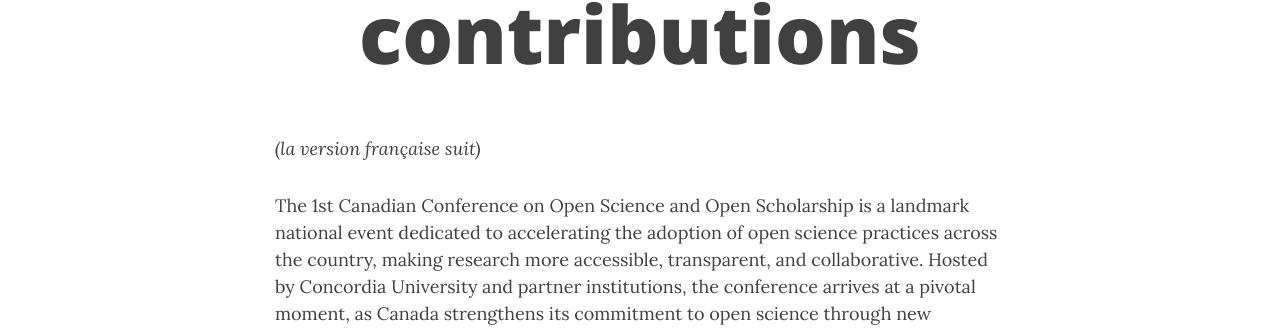
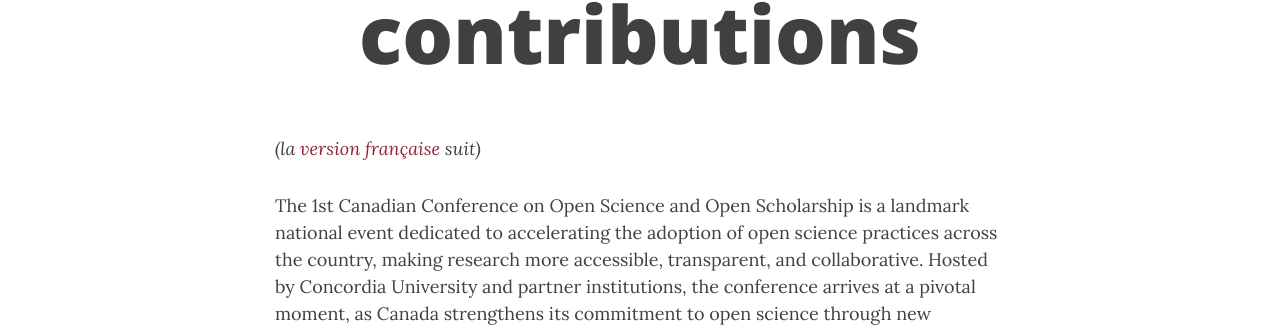
Before and after one commit to oscanada/oscanada.github.io, a Jekyll site: the page built from call_for_contributions.md, in a window 1280 px wide and 900 px high. Shown: the part 229-560 px from the top of the window. Built offline with Jekyll 4.4.1, drawn with Linux system fonts in a browser that asks for light colours; nearby versions of some CDN libraries; comment, search, counter and statistics services are not loaded; some of the changed lines change nothing that is shown; some of the changed text lies outside the part shown.

Commit message:
Update call_for_contributions.md

```diff
--- a/call_for_contributions.md
+++ b/call_for_contributions.md
@@ -2,7 +2,7 @@
 layout: page
 title: Call for contributions
 ---
-*(la version française suit)*
+*(la [version française](#FR-version) suit)*
 
 The 1st Canadian Conference on Open Science and Open Scholarship is a landmark national event dedicated to accelerating the adoption of open science practices across the country, making research more accessible, transparent, and collaborative. Hosted by Concordia University and partner institutions, the conference arrives at a pivotal moment, as Canada strengthens its commitment to open science through new mandates, platforms, and services. Taking place in Montreal on October 9-10, 2025, the event will convene 150–200 participants from government, academia, and research organizations. Together, they will develop practical guidelines and forge partnerships to transform the way research is conducted and shared nationwide. Participants will engage in hands-on work to map the current open-science landscape in Canada, and outline future directions. The program will include keynote and invited talks, panel discussions, working groups, and ample opportunities for networking and for participants to share their work. Join us as a speaker! We welcome submissions for posters, booths, and lightning talks that showcase your work in advancing open science.
 
@@ -12,6 +12,8 @@ The 1st Canadian Conference on Open Science and Open Scholarship is a landmark n
 - **Notification of decision**: No later than July 30, 2025
 - **Submission of revised abstract for the conference website**: August 15, 2025
 - **Conference dates**: October 9–10, 2025
+
+---
 
 ## Prompts for contributors
 
@@ -23,6 +25,8 @@ The 1st Canadian Conference on Open Science and Open Scholarship is a landmark n
 - Are you a **university administrator** leading the implementations of  open science and open scholarship policies? Present your institutional initiatives and spark meaningful dialogue with peers!
 - Are you part of a **not-for-profit organization** advocating for open research?? Raise awareness of your mission and build new partnerships!
 - Are you an **artist or creator** inspired by the principles of open science and open scholarship? Show us how your work intersects with and contributes to the open movement!
+
+---
 
 ## Call for posters, booths, and lightning talks
 
@@ -42,11 +46,18 @@ We welcome submissions from organizations, researchers, and professionals at all
 
 **Click here to access the submission form**
 
+---
+
 ## Student, trainee, and early career researcher travel grants
 
 If you are a student, trainee, or early career researcher interested in presenting at the conference but facing funding barriers, you may be eligible for support through our travel grant program. We are planning to offer at least five awards of $500 each, to help offset travel costs. To be considered, simply indicate your need for a travel grant when completing the submission form.
 
 ---
+---
+
+<a name="FR-version"></a>
+
+# Appel à contributions
 
 La 1ère Conférence canadienne sur la science ouverte et les savoirs ouverts est une rencontre nationale qui vise à encourager l’adoption des pratiques de science ouverte visant à rendre la recherche plus accessible, transparente et collaborative. Organisée par l’Université Concordia et des institutions partenaires, la conférence arrive à un moment clé, alors que le Canada renforce son engagement envers la science ouverte avec de nouvelles politiques, plateformes et services.
 L’événement se tiendra à Montréal les 9 et 10 octobre 2025, et réunira entre 150 et 200 participant.e.s provenant des milieux gouvernementaux, universitaires et des organisations de recherche, afin de réfléchir à des lignes directrices et tisser des partenariats qui transformeront la manière dont la recherche est menée et partagée au Canada. Les participant.e.s se concentreront sur des actions concrètes : dresser un état des lieux de la science ouverte au Canada, élaborer des stratégies pratiques de mise en œuvre et tracer les grandes orientations à venir.
@@ -59,6 +70,8 @@ Le programme comprendra des conférences principales, des présentations invité
 - **Soumission des résumés révisés pour le site web de la conférence** : 15 août 2025
 - **Dates de la conférence** : 9–10 octobre 2025
 
+---
+
 ## Questions pour orienter votre proposition
 - Vous faites partie d’un **établissement de recherche** qui fait progresser les pratiques de science ouverte ? Présentez vos programmes et projets novateurs !
 - Vous êtes **étudiant(e)** et avez commencé à intégrer la science ouverte dans vos recherches ? Partagez votre expérience : ce qui vous a inspiré, les défis rencontrés, vos réussites et les leçons apprises !
@@ -68,6 +81,8 @@ Le programme comprendra des conférences principales, des présentations invité
 - Vous êtes **administrateur.trice universitaire** et mettez en œuvre des politiques de science ouverte ? Présentez vos initiatives et engagez le dialogue !
 - Vous travaillez dans une **organisation à but non lucratif** qui milite pour la science ouverte ? Faites entendre votre mission et invitez à la collaboration !
 - Vous êtes **artiste ou créateur.trice** et incarnez les principes de la science ouverte ? Montrez comment votre travail s’inscrit dans ce mouvement !
+
+---
 
 ## Appel à communications : affiches, kiosques et présentations éclair
 
@@ -87,6 +102,8 @@ Nous encourageons les organisations, chercheurs et professionnels à tous les st
 
 **Cliquez ici pour accéder au formulaire de soumission**
 
+---
+
 ## Bourses de déplacement pour les étudiant(e)s et les chercheur(e)s en début de carrière
 
 Si vous êtes étudiant.e ou chercheur.se en début de carrière et que vous souhaitez présenter à la conférence, vous pourriez être admissible à un soutien financier. Nous prévoyons d’offrir au moins cinq bourses de 500 $ chacune pour aider à couvrir les frais de déplacement. Pour être considéré.e, il suffit d’indiquer votre besoin dans le formulaire de soumission.
```
